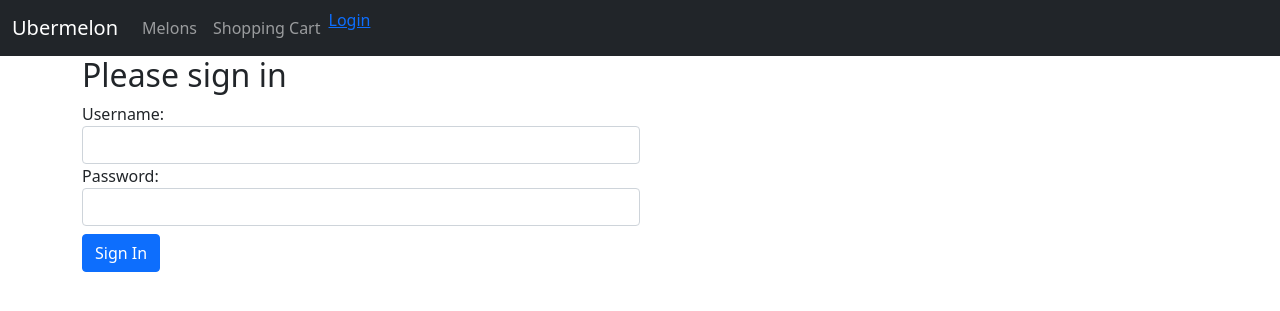
After one commit to Jared951/py-proj-3, a Flask app: page /login in a window 1280 px wide. The commit adds this page. Shown: the top 311 px of the page. Run offline with Flask 2, Linux system fonts and the light colour scheme.

Commit message:
added login/logout functionality and error handling

```diff
--- /dev/null
+++ b/forms.py
@@ -0,0 +1,6 @@
+from flask_wtf import FlaskForm
+from wtforms import PasswordField, StringField, validators
+
+class LoginForm(FlaskForm):
+    username = StringField("Username", [validators.InputRequired()])
+    password = PasswordField("Password", [validators.InputRequired()])
--- a/server.py
+++ b/server.py
@@ -2,14 +2,58 @@ from flask import Flask, render_template, redirect, flash, request, session, url
 import jinja2
 
 import melons
+from forms import LoginForm
+import customers
 
 app = Flask(__name__)
 app.jinja_env.undefined = jinja2.StrictUndefined
 app.secret_key = "super secret"
 
+
+
+
+
 @app.route('/')
 def homepage():
     return render_template('base.html')
+
+
+
+
+@app.route('/login', methods=["GET", "POST"])
+def login():
+   #login functionality
+   form = LoginForm()
+
+   if form.validate_on_submit():
+      username = form.username.data
+      password = form.password.data
+
+      user = customers.get_by_username(username)
+
+      if not user or user["password"] != password:
+         flash("Invalid username or password")
+         return redirect(url_for('login'))
+
+      session["username"] = user["username"]
+      flash("Logged in!")
+      return redirect(url_for('all_melons'))
+
+   return render_template("login.html", form=form)
+
+
+
+
+@app.route('/logout')
+def logout():
+   #logs user out
+   del session["username"]
+
+   flash("Logged Out!")
+   return redirect(url_for('login'))
+
+
+
 
 @app.route("/melons")
 def all_melons():
@@ -17,11 +61,17 @@ def all_melons():
    melon_list = melons.get_all()
    return render_template("all_melons.html", melon_list=melon_list)
 
+
+
+
 @app.route("/melon/<melon_id>")
 def melon_details(melon_id):
    """Return a page showing all info about a melon. Also, provide a button to buy that melon."""
    melon = melons.get_by_id(melon_id)
    return render_template("melon_details.html", melon=melon)
+
+
+
 
 @app.route("/add_to_cart/<melon_id>")
 def add_to_cart(melon_id):
@@ -36,9 +86,17 @@ def add_to_cart(melon_id):
    print(cart)
    return redirect(url_for('show_shopping_cart'))
 
+
+
+
 @app.route("/cart")
 def show_shopping_cart():
    """Display contents of shopping cart."""
+
+   if 'username' not in session:
+      flash('Please sign in first')
+      return redirect(url_for('login'))
+
    order_total = 0
    cart_melons = []
 
@@ -48,7 +106,6 @@ def show_shopping_cart():
       melon = melons.get_by_id(melon_id)
 
       total_cost = melon.price * quantity
-
       order_total += total_cost
 
       melon.quantity = quantity
@@ -58,11 +115,20 @@ def show_shopping_cart():
 
    return render_template("cart.html", cart_melons=cart_melons, order_total=order_total)
 
+
+
+
 @app.route('/empty-cart')
 def empty_cart():
    session['cart'] = {}
 
    return redirect(url_for('show_shopping_cart'))
 
+
+
+@app.errorhandler(404)
+def error_404(e):
+   return render_template("404.html")
+
 if __name__ == "__main__":
     app.run(debug=True)
--- /dev/null
+++ b/templates/404.html
@@ -0,0 +1,5 @@
+{% extends "base.html" %}
+
+{% block body %}
+    <h1>Hey there bud, this is a 404. Why don't ya go find another page</h1>
+{% endblock%}
--- a/templates/base.html
+++ b/templates/base.html
@@ -18,6 +18,11 @@
                     <a class="nav-link" href="{{ url_for('show_shopping_cart') }}">
                         Shopping Cart
                     </a>
+                    {% if 'username' in session %}
+                        <a class="'nav-link" href="{{ url_for('logout') }}">Logout</a>
+                        {% else %}
+                        <a class="'nav-link" href="{{ url_for('login') }}">Login</a>
+                    {% endif %}
                 </div>
             </div>
         </div>
--- /dev/null
+++ b/templates/login.html
@@ -0,0 +1,12 @@
+{% extends 'base.html' %}
+
+{% block body %}
+<h2>Please sign in</h2>
+
+<form class="w-50 "action="{{ url_for('login') }}" method="POST">
+    {{ form.csrf_token() }}
+    <div>{{ form.username.label }}: {{ form.username(class="form-control") }}</div>
+    <div>{{ form.password.label }}: {{ form.password(class="form-control") }}</div>
+    <button class="btn btn-primary mt-2" type="submit">Sign In</button>
+</form>
+{% endblock %}
```
